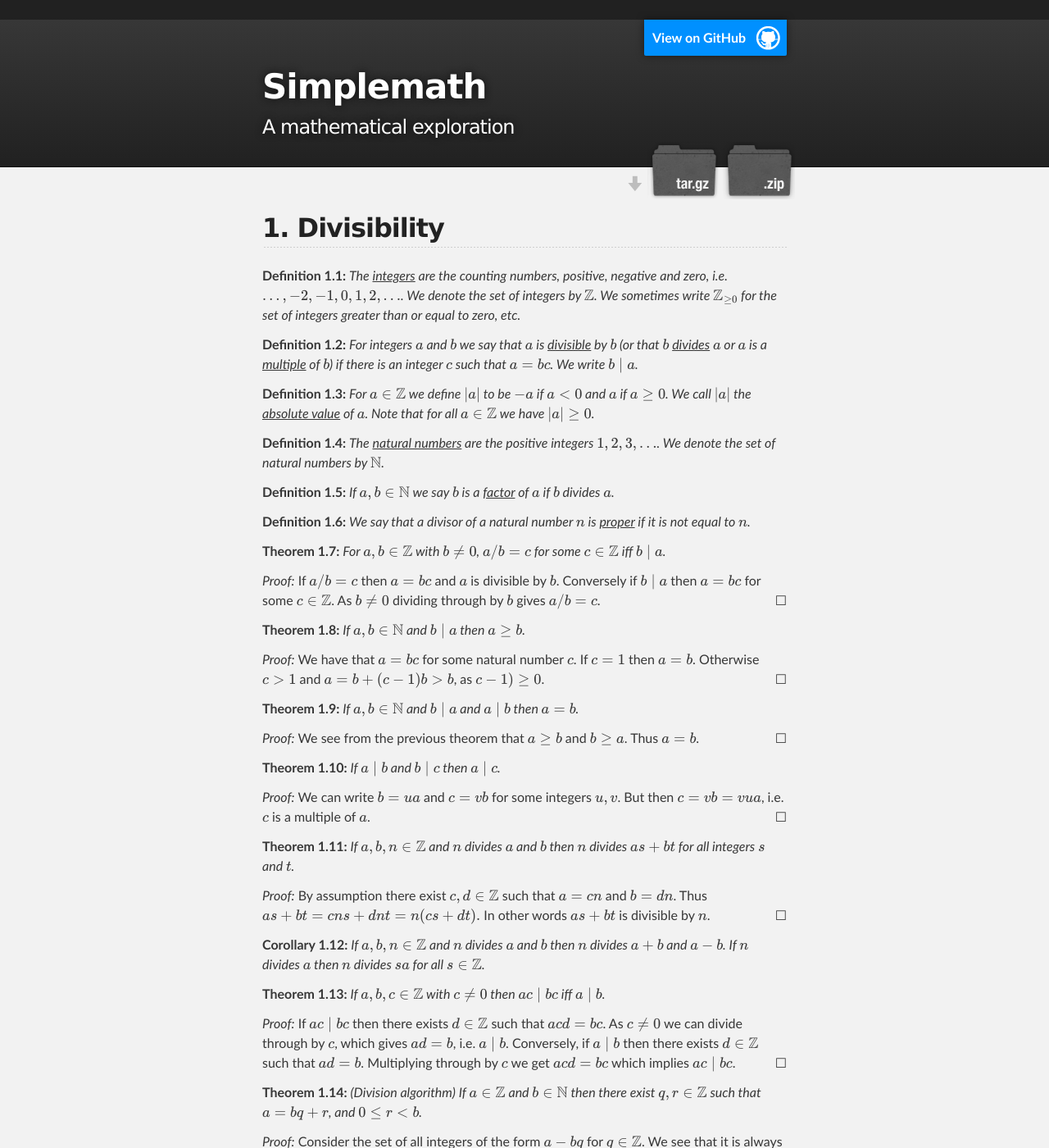
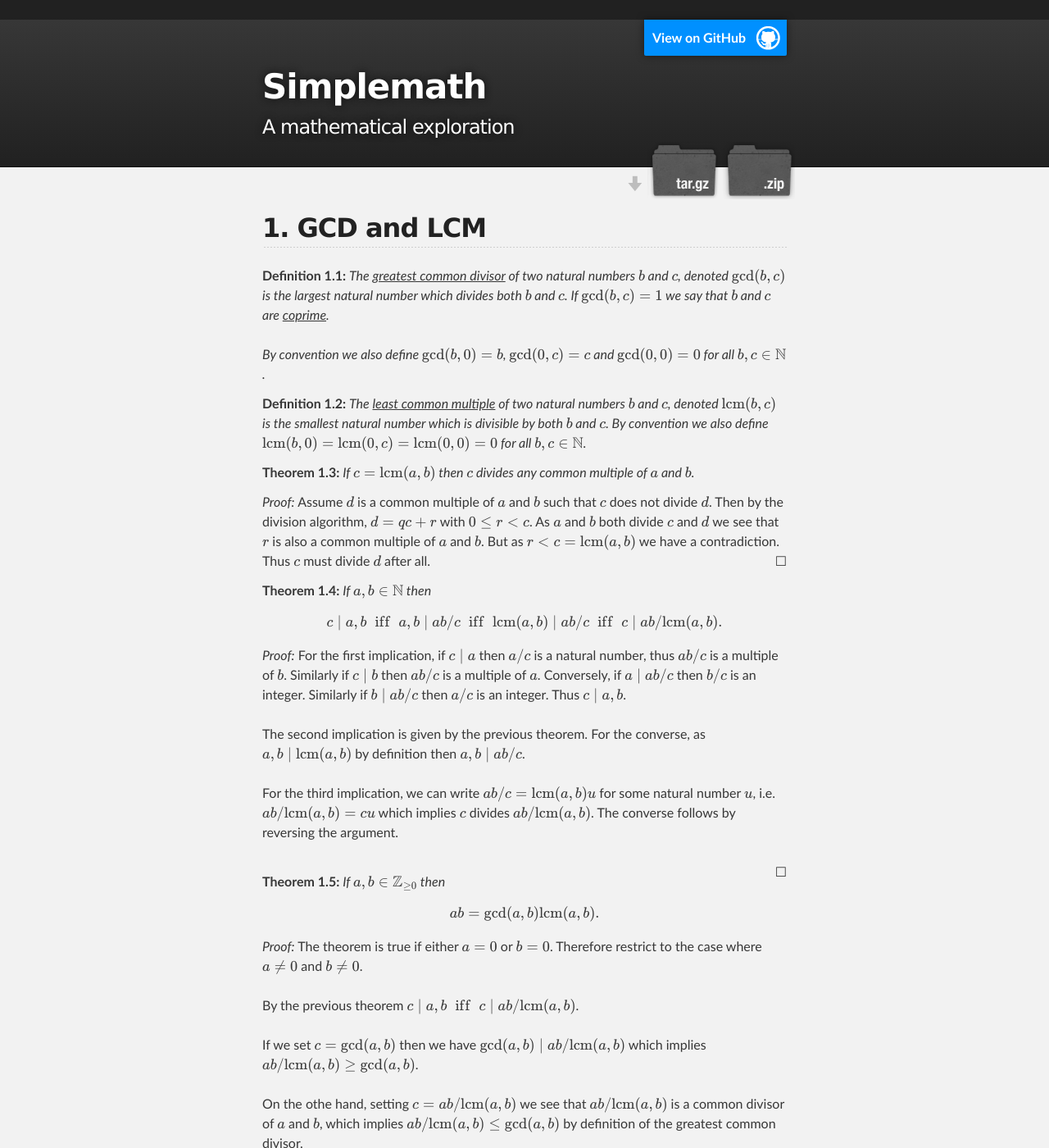
Before and after one commit to wbhart/SimpleMath, a Jekyll site: the page built from test.html, in a window 1280 px wide and 1400 px high. Shown: the whole window at 82% size. Built offline with Jekyll 4.4.1, drawn with Linux system fonts in a browser that asks for light colours; formulas are drawn with MathJax 3; some of the changed text lies outside the part shown.

Commit message:
Update test.html

```diff
--- a/test.html
+++ b/test.html
@@ -2,114 +2,6 @@
 layout: default
 title: Simplemath
 ---
-
-<h2>Divisibility</h2>
-
-<definition>The <u>integers</u> are the counting numbers,  positive, negative and zero, i.e.
-$\ldots, -2, -1, 0, 1, 2, \ldots$. We denote the set of integers by $\Z$. We sometimes write
-$\Z_{\geq 0}$ for the set of integers greater than or equal to zero, etc.
-</definition>
-
-<definition> For integers $a$ and $b$ we say that $a$ is <u>divisible</u> by $b$ (or that
-$b$ <u>divides</u> $a$ or $a$ is a <u>multiple</u> of $b$) if there is an integer $c$
-such that $a = bc$. We write $b \;|\; a$.
-</definition>
-
-<definition> For $a \in \Z$ we define $|a|$ to be $-a$ if $a < 0$ and $a$ if $a \geq 0$.
-We call $|a|$ the <u>absolute value</u> of $a$. Note that for all $a \in \Z$ we have $|a| \geq 0$.
-</definition>
-
-<definition> The <u>natural numbers</u> are the positive integers $1, 2, 3, \ldots$. We denote the set of natural
-numbers by $\N$.
-</definition>
-
-<definition> If $a, b \in \N$ we say $b$ is a <u>factor</u> of $a$ if $b$ divides $a$.
-</definition>
-
-<definition> We say that a divisor of a natural number $n$ is <u>proper</u> if it is not equal to $n$.
-</definition>
-
-<theorem> For $a, b \in \Z$ with $b \neq 0$, $a/b = c$ for some $c \in \Z$ iff $b \;|\; a$.
-</theorem>
-
-<proof> If $a/b = c$ then $a = bc$ and $a$ is divisible by $b$. Conversely if $b \;|\; a$ then $a = bc$ for some
-$c \in \Z$. As $b \neq 0$ dividing through by $b$ gives $a/b = c$.
-</proof>
-
-<theorem> If $a, b \in \N$ and $b \;|\; a$ then $a \geq b$.
-</theorem>
-
-<proof> We have that $a = bc$ for some natural number $c$. If $c = 1$ then $a = b$. Otherwise $c > 1$
-and $a = b + (c-1)b > b$, as $c-1) \geq 0$.
-</proof>
-
-<theorem> If $a, b \in \N$ and $b \;|\; a$ and $a \;|\; b$ then $a = b$.
-</theorem>
-
-<proof> We see from the previous theorem that $a \geq b$ and $b \geq a$. Thus $a = b$.
-</proof>
-
-<theorem> If $a \;|\; b$ and $b \;|\; c$ then $a \;|\; c$.
-</theorem>
-
-<proof> We can write $b = ua$ and $c = vb$ for some integers $u, v$. But then $c = vb = vua$, i.e. $c$
-is a multiple of $a$.
-</proof>
-
-<theorem> If $a, b, n \in \Z$ and $n$ divides $a$ and $b$ then $n$ divides $as + bt$ for all integers
-$s$ and $t$.
-</theorem>
-
-<proof> By assumption there exist $c, d \in \Z$ such that $a = cn$ and $b = dn$. Thus
-$as + bt = cns + dnt = n(cs + dt).$ In other words $as + bt$ is divisible by $n$.
-</proof>
-
-<corollary> If $a, b, n \in \Z$ and $n$ divides $a$ and $b$ then $n$ divides $a + b$ and $a - b$. If $n$ divides $a$ then
-$n$ divides $sa$ for all $s \in \Z$.
-</corollary>
-
-<theorem> If $a, b, c \in \Z$ with $c \neq 0$ then $ac \;|\; bc$ iff $a \;|\; b$.
-</theorem>
-
-<proof> If $ac \;|\; bc$ then there exists $d \in \Z$ such that $acd = bc$. As $c \neq 0$ we can divide through
-by $c$, which gives $ad = b$, i.e. $a \;|\; b$. Conversely, if $a \;|\; b$ then there exists $d \in \Z$ such that
-$ad = b$. Multiplying through by $c$ we get $acd = bc$ which implies $ac \;|\; bc$.
-</proof>
-
-<theorem> (Division algorithm) If $a \in \Z$ and $b \in \N$ then there exist
-$q, r \in \Z$ such that $a = bq + r$, and $0 \leq r < b$.
-</theorem>
-
-<proof> Consider the set of all integers of the form $a - bq$ for $q \in \Z$. We see that it is always possible to find
-values of $q$ such that $a - bq \geq 0$ (if $a \geq 0$ just pick $q = 0$. If $a < 0$ pick $q < 0$ sufficiently small).
-Thus the set of integers $a - bq > 0$ is non-empty.
-</br></br>
-
-This set of integers must have a least value for some $q$. For this $q$ we claim $0 \leq a - bq < b$. We have
-$0 \leq a - bq$ by definition. Also, $a - bq < b$, otherwise $0 \leq a - b(q + 1)$ which is a lesser number of the
-required form. </br></br>
-
-We set $r = a - bq$ to be this least nonnegative value. Thus $0 \leq r < b$.
-</proof>
-
-<definition> Given $a \in \Z$ and $b \in \N$ and $q, r$ as given by the division algorithm, we call $q$ the
-<u>quotient</u> of $a$ by $b$ and $r$ the (least non-negative) <u>remainder</u>.
-</definition>
-
-<theorem> If $a \in \Z$ and $b \in \N$ then there exist
-$q, r \in \Z$ such that $a = bq + r$, and $-b/2 < r \leq b/2$.
-</theorem>
-
-<proof> We take $r'$ to be the least non-negative remainder, and $q'$ the associated quotient. If $r' > b/2$ we set
-$r = r' - b$ and $q = q' + 1$, otherwise we take $r = r'$ and $q = q'$. </br></br>
-
-In the first case $0 = b - b > r = r' - b > b/2 - b = -b/2$ and $bq + r = b(q' + 1) + r' - b = bq' + r' = a$. </br></br>
-
-In the second case $0 \leq r = r' \leq b/2$ and $bq + r = bq' + r' = a$.
-</proof>
-
-<definition> We call $r'$ in the previous theorem the <u>least absolute remainder</u>.
-</definition>
 
 <h2>GCD and LCM</h2>
 
```
